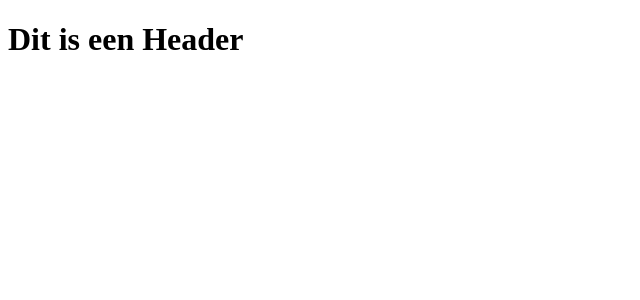
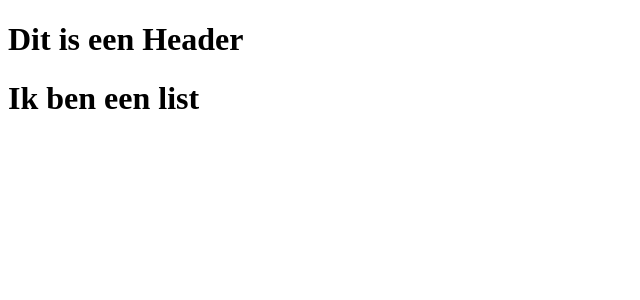
Before and after one commit to JTReerink/boardroom, a React (Create React App) app: page / in a window 1280 px wide. Shown: the top 300 px of the page, without its empty margins (0-640 px from the left). Built offline with nearby package versions, Linux system fonts and the light colour scheme.

Commit message:
Add List

```diff
--- a/src/App/App.js
+++ b/src/App/App.js
@@ -1,10 +1,12 @@
 import Header from "../Components/Header/Header";
+import List from "../Components/List/List";
 import "./App.css";
 
 const App = () => {
     return(
        <>
        <Header />
+       <List />
        </>
     );
 };
--- /dev/null
+++ b/src/Components/List/List.js
@@ -0,0 +1,9 @@
+import "./List.css";
+
+const List = () => {
+    return(
+        <h1>Ik ben een list</h1>
+    )
+};
+
+export default List;
```
Also changed, not shown: src/Components/List/List.css (added).
